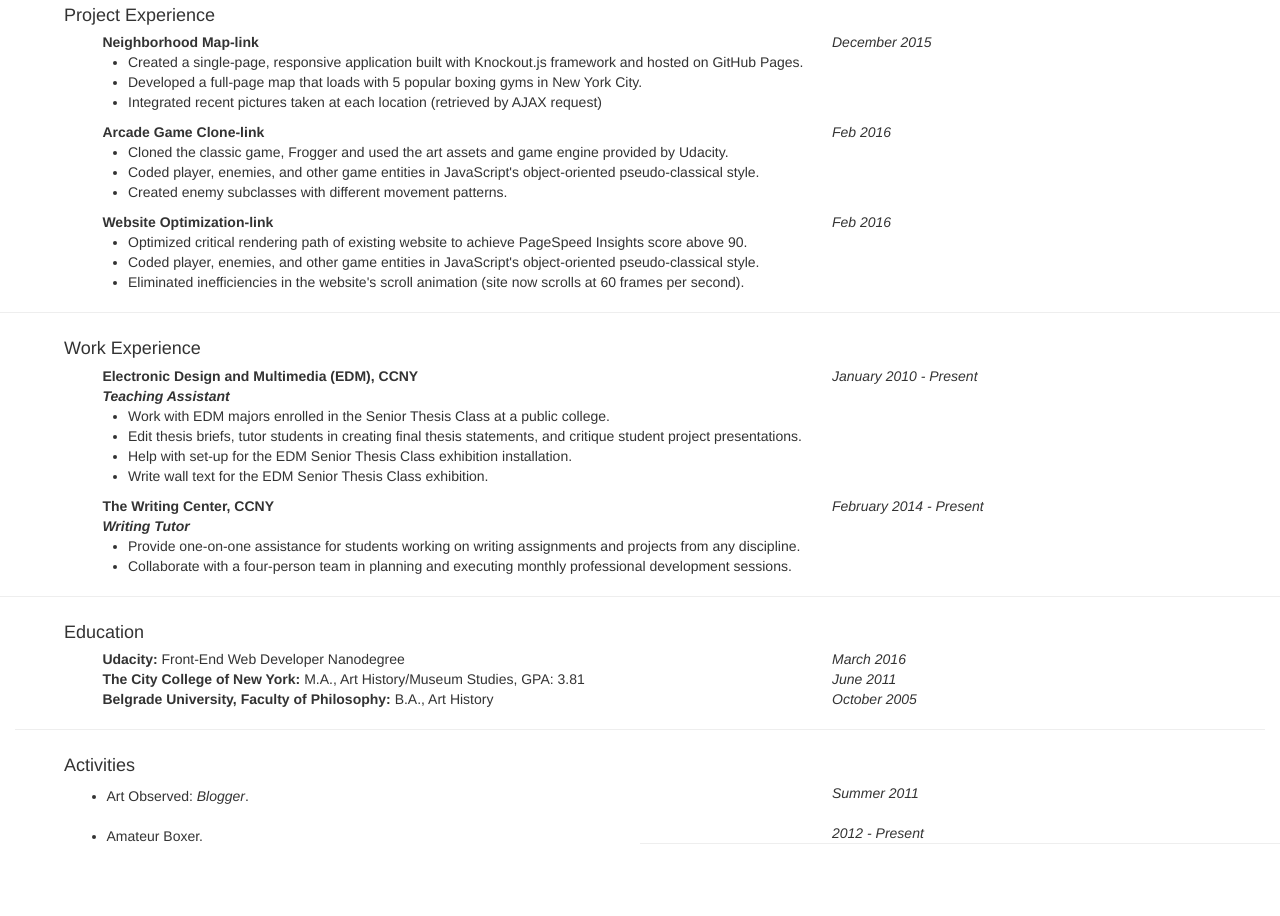
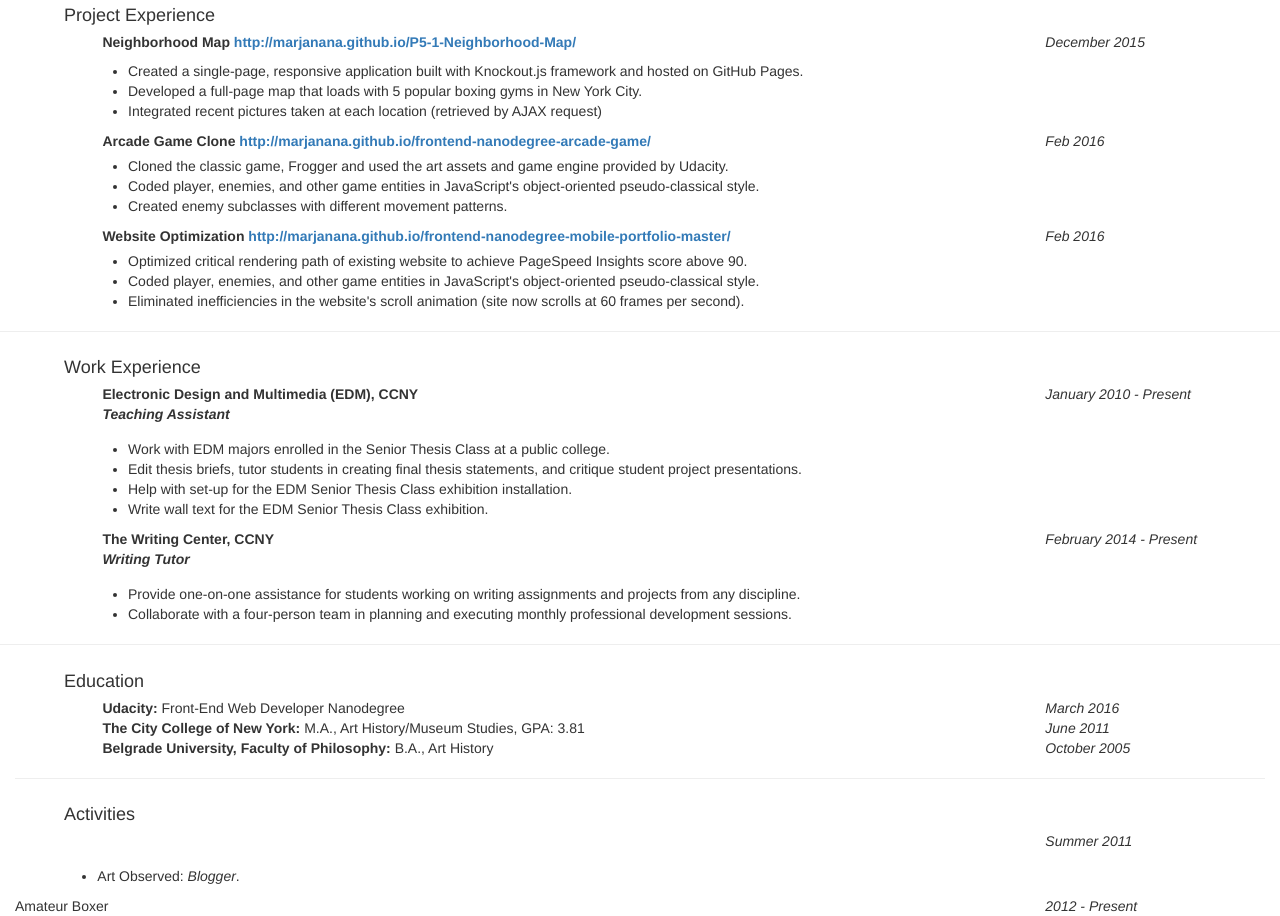
Before and after one commit to marjanana/Resume, a plain HTML site: page index.html in a window 1280 px wide. Shown: the part 300-1216 px from the top of the page. Before the commit the page ends 1164 px from the top, so only its background shows below. Drawn offline with Linux system fonts and the light colour scheme.

Commit message:
links on github

```diff
--- a/css/style-desktop.css
+++ b/css/style-desktop.css
@@ -8,6 +8,11 @@
   #project-titles-2 {
   padding-left: 15%;
   font-style: italic;
-}
+  }
+
+  .bulletp {
+    margin-top: 2.5em;
+    padding-left: 10%;
+  }
 
 }
--- a/css/style-general.css
+++ b/css/style-general.css
@@ -24,18 +24,14 @@ h1 {
   padding-left: 8%;
 }
 
-#project-titles-m {
+.project-titles-m {
   font-style: italic;
   font-weight: 600;
-  padding-left: 8%;
 }
 
 #project-titles-2 {
   padding-left: 8%;
   font-style: italic;
-}
-.bulletp {
-  padding-left: 10%;
 }
 
 .degree {
@@ -43,5 +39,5 @@ h1 {
 }
 
 #activities {
-  padding: 0.5% 15%;
+  padding-left: 10%;
 }
--- a/css/style-mobile.css
+++ b/css/style-mobile.css
@@ -8,4 +8,8 @@
     text-align: center;
     padding: 1em 1em 0em;
   }
+
+  .bulletp {
+  padding-left: 15%;
 }
+}
--- a/index.html
+++ b/index.html
@@ -34,26 +34,23 @@
 
       <div class="row">
         <h4 class="subtitles">Project Experience</h4>
-        <div class="col-md-6" id="project-titles-1">Neighborhood Map<span>-link</span></div>
-        <div class="col-md-6" id="project-titles-2">December 2015</div>
-        <br>
+        <div class="col-md-8" id="project-titles-1">Neighborhood Map<a href="http://marjanana.github.io/P5-1-Neighborhood-Map/" target="_blank"> http://marjanana.github.io/P5-1-Neighborhood-Map/</a></div>
+        <div class="col-md-4" id="project-titles-2">December 2015</div>
         <ul class="bulletp">
           <li>Created a single-page, responsive application built with Knockout.js framework and hosted on GitHub Pages.</li>
           <li>Developed a full-page map that loads with 5 popular boxing gyms in New York City.</li>
           <li>Integrated recent pictures taken at each location (retrieved by AJAX request)</li>
         </ul>
 
-        <div class="col-md-6" id="project-titles-1">Arcade Game Clone<span>-link</span></div>
-        <div class="col-md-6" id="project-titles-2">Feb 2016</div>
-        <br>
+        <div class="col-md-8" id="project-titles-1">Arcade Game Clone<a href="http://marjanana.github.io/frontend-nanodegree-arcade-game/" target="_blank"> http://marjanana.github.io/frontend-nanodegree-arcade-game/</a></div>
+        <div class="col-md-4" id="project-titles-2">Feb 2016</div>
         <ul class="bulletp">
           <li>Cloned the classic game, Frogger and used the art assets and game engine provided by Udacity.</li>
           <li>Coded player, enemies, and other game entities in JavaScript's object-oriented pseudo-classical style.</li>
           <li>Created enemy subclasses with different movement patterns.</li>
         </ul>
-        <div class="col-md-6" id="project-titles-1">Website Optimization<span>-link</span></div>
-        <div class="col-md-6" id="project-titles-2">Feb 2016</div>
-        <br>
+        <div class="col-md-8" id="project-titles-1">Website Optimization<a href="http://marjanana.github.io/frontend-nanodegree-mobile-portfolio-master/" target="_blank"> http://marjanana.github.io/frontend-nanodegree-mobile-portfolio-master/</a></div>
+        <div class="col-md-4" id="project-titles-2">Feb 2016</div>
         <ul class="bulletp">
           <li>Optimized critical rendering path of existing website to achieve PageSpeed Insights score above 90.</li>
           <li>Coded player, enemies, and other game entities in JavaScript's object-oriented pseudo-classical style.</li>
@@ -64,18 +61,16 @@
 
       <div class="row">
         <h4 class="subtitles">Work Experience</h4>
-        <div class="col-md-6" id="project-titles-1">Electronic Design and Multimedia (EDM), CCNY</div>
-        <div class="col-md-6" id="project-titles-2">January 2010 - Present</div>
-        <div id="project-titles-m">Teaching Assistant</div>
+        <div class="col-md-8" id="project-titles-1">Electronic Design and Multimedia (EDM), CCNY<br><span class="project-titles-m">Teaching Assistant</span></div>
+        <div class="col-md-4" id="project-titles-2">January 2010 - Present</div><br>
         <ul class="bulletp">
           <li>Work with EDM majors enrolled in the Senior Thesis Class at a public college.</li>
           <li>Edit thesis briefs, tutor students in creating final thesis statements, and critique student project presentations.</li>
           <li>Help with set-up for the EDM Senior Thesis Class exhibition installation.</li>
           <li>Write wall text for the EDM Senior Thesis Class exhibition.</li>
         </ul>
-        <div class="col-md-6" id="project-titles-1">The Writing Center, CCNY</div>
-        <div class="col-md-6" id="project-titles-2">February 2014 - Present</div>
-        <div id="project-titles-m">Writing Tutor</div>
+        <div class="col-md-8" id="project-titles-1">The Writing Center, CCNY <br><span class="project-titles-m">Writing Tutor</span></div>
+        <div class="col-md-4" id="project-titles-2">February 2014 - Present </div><br>
         <ul class="bulletp">
           <li>Provide one-on-one assistance for students working on writing assignments and projects from any discipline.</li>
           <li>Collaborate with a four-person team in planning and executing monthly professional development sessions.</li>
@@ -86,30 +81,25 @@
 
       <div class="row">
         <h4 class="subtitles">Education</h4>
-        <div class="col-md-6" id="project-titles-1">Udacity: <span class="degree">Front-End Web Developer Nanodegree</span></div>
-        <div class="col-md-6" id="project-titles-2">March 2016</div>
-        <div class="col-md-6" id="project-titles-1">The City College of New York: <span class="degree">M.A., Art History/Museum Studies, GPA: 3.81</span></div>
-        <div class="col-md-6" id="project-titles-2">June 2011</div>
-        <div class="col-md-6" id="project-titles-1">Belgrade University, Faculty of Philosophy: <span class="degree">B.A., Art History</span></div>
-        <div class="col-md-6" id="project-titles-2">October 2005</div>
+        <div class="col-md-8" id="project-titles-1">Udacity: <span class="degree">Front-End Web Developer Nanodegree</span></div>
+        <div class="col-md-4" id="project-titles-2">March 2016</div>
+        <div class="col-md-8" id="project-titles-1">The City College of New York: <span class="degree">M.A., Art History/Museum Studies, GPA: 3.81</span></div>
+        <div class="col-md-4" id="project-titles-2">June 2011</div>
+        <div class="col-md-8" id="project-titles-1">Belgrade University, Faculty of Philosophy: <span class="degree">B.A., Art History</span></div>
+        <div class="col-md-4" id="project-titles-2">October 2005</div>
       </div>
       <hr>
 
       <div class="row">
         <h4 class="subtitles">Activities</h4>
-        <div class="col-md-6">
+        <div class="col-md-8">
           <ul class="bulletp" id="activities">
             <li>Art Observed: <em>Blogger</em>.</li>
           </ul>
         </div>
-        <div class="col-md-6" id="project-titles-2">Summer 2011</div>
-        <br><br>
-        <div class="col-md-6">
-          <ul class="bulletp" id="activities">
-            <li>Amateur Boxer</em>.</li>
-          </ul>
-        </div>
-        <div class="col-md-6" id="project-titles-2">2012 - Present</div>
+        <div class="col-md-4" id="project-titles-2">Summer 2011</div>
+        <div class="col-md-8" class="bulletp">Amateur Boxer</div>
+        <div class="col-md-4" id="project-titles-2">2012 - Present</div>
         <hr>
       </div>
   </div>
```
